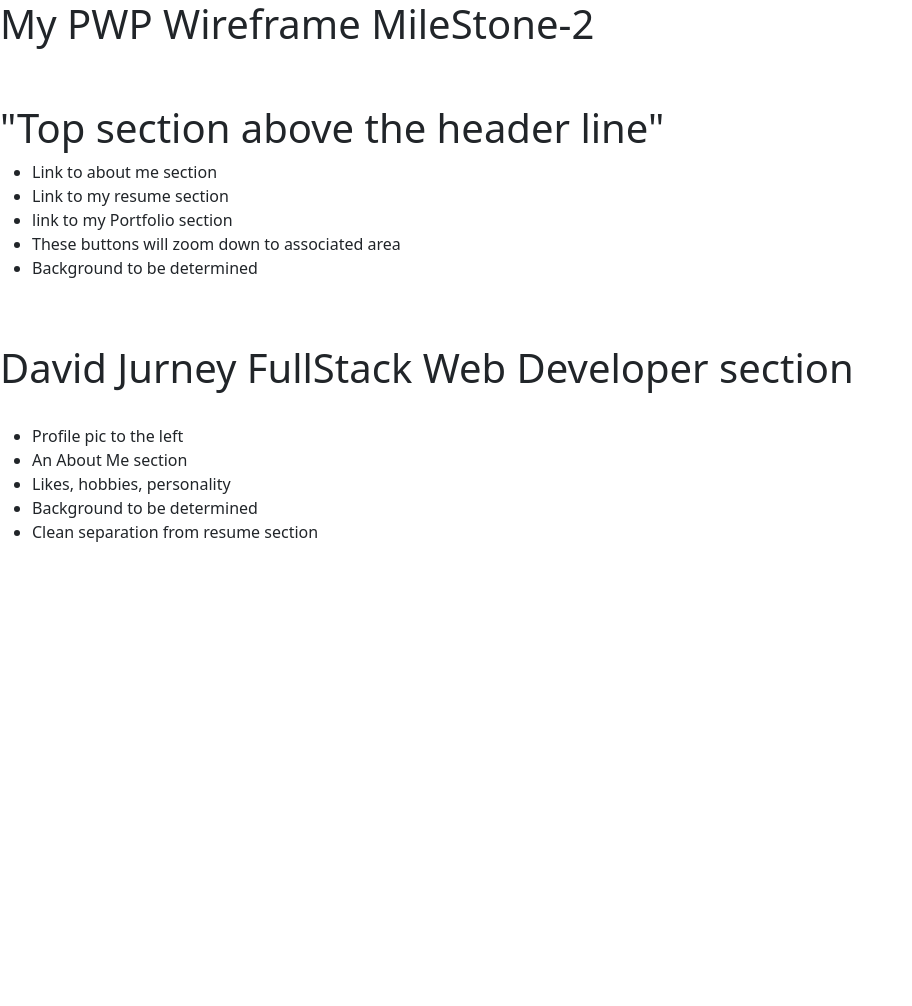
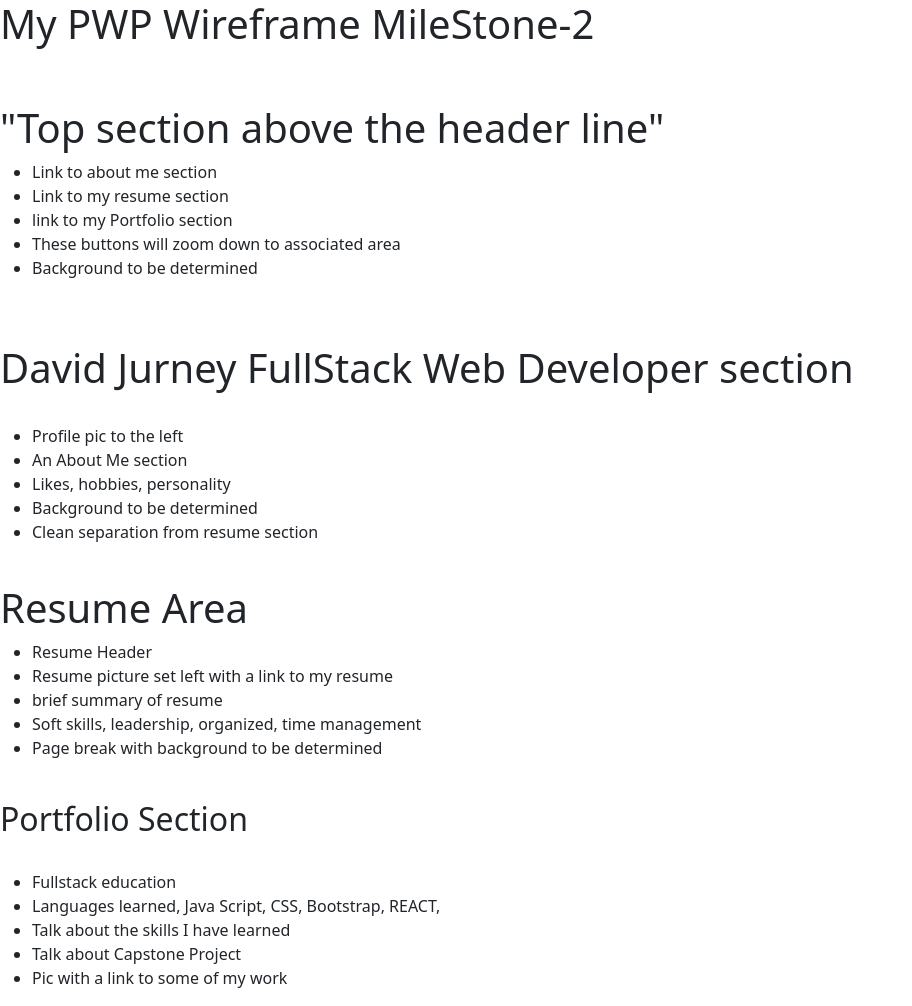
Before and after one commit to djjurney/pwp, a plain HTML site: page mileStone-2.html in a window 1280 px wide. Shown: the whole page, without its empty margins (0-912 px from the left). Before the commit the page ends 800 px from the top, so only its background shows below. Drawn offline with nearby package versions, Linux system fonts and the light colour scheme.

Commit message:
Added Resume and Portfolio secton

```diff
--- a/mileStone-2.html
+++ b/mileStone-2.html
@@ -30,6 +30,25 @@
     <li>Background to be determined</li>
     <li>Clean separation from resume section</li>
 </ul>
+<br>
+<h1>Resume Area</h1>
+<ul>
+    <li>Resume Header</li>
+    <li>Resume picture set left with a link to my resume</li>
+    <li>brief summary of resume</li>
+    <li>Soft skills, leadership, organized, time management</li>
+    <li>Page break with background to be determined</li>
+</ul>
+<br>
+<h2>Portfolio Section</h2>
+<br>
+<ul>
+    <li>Fullstack education</li>
+    <li>Languages learned, Java Script, CSS, Bootstrap, REACT,</li>
+    <li>Talk about the skills I have learned</li>
+    <li>Talk about Capstone Project</li>
+    <li>Pic with a link to some of my work</li>
+</ul>
 
 
 
```
